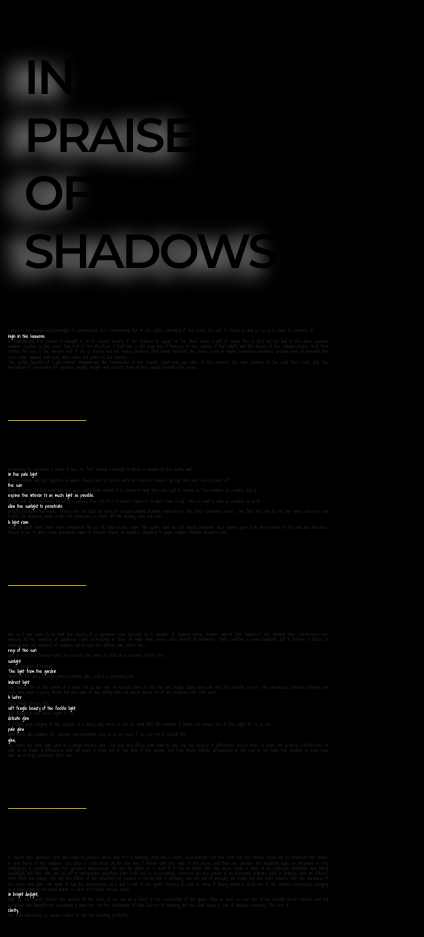
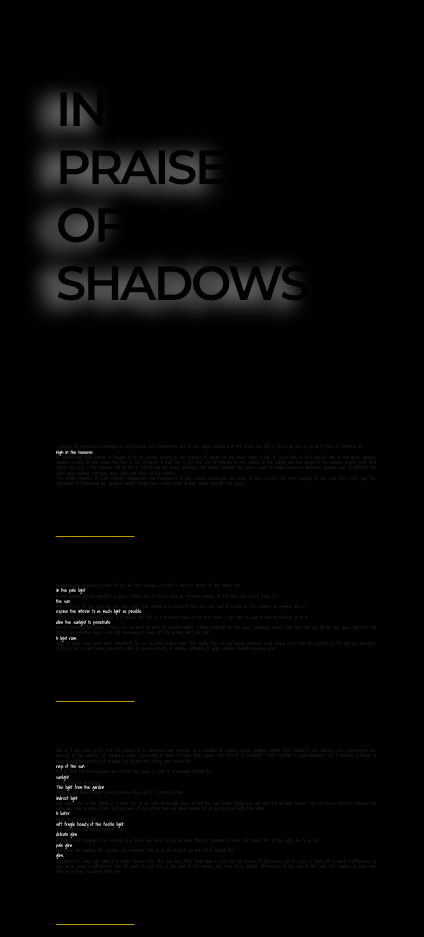
Before and after one commit to leeg629/interactionstudio2, a plain HTML site: page index.html in a window 390 px wide. Shown: the top 937 px of the page, 424 px wide, since content can reach past the window. Drawn offline with Linux system fonts and the light colour scheme; a script that the page names is missing.

Commit message:
mobile update

```diff
--- a/style.css
+++ b/style.css
@@ -11,7 +11,7 @@ body {
 .container {
   width: 20em;
   position: flex;
-
+  padding: 3rem;
 
 }
 
@@ -30,7 +30,7 @@ h1 {
     text-transform: uppercase;
     font-size: 3rem;
     padding-bottom: 5rem;
-    padding: 1rem;
+    padding: 3rem;
     width: 3em;
     position: flex;
 }
```
